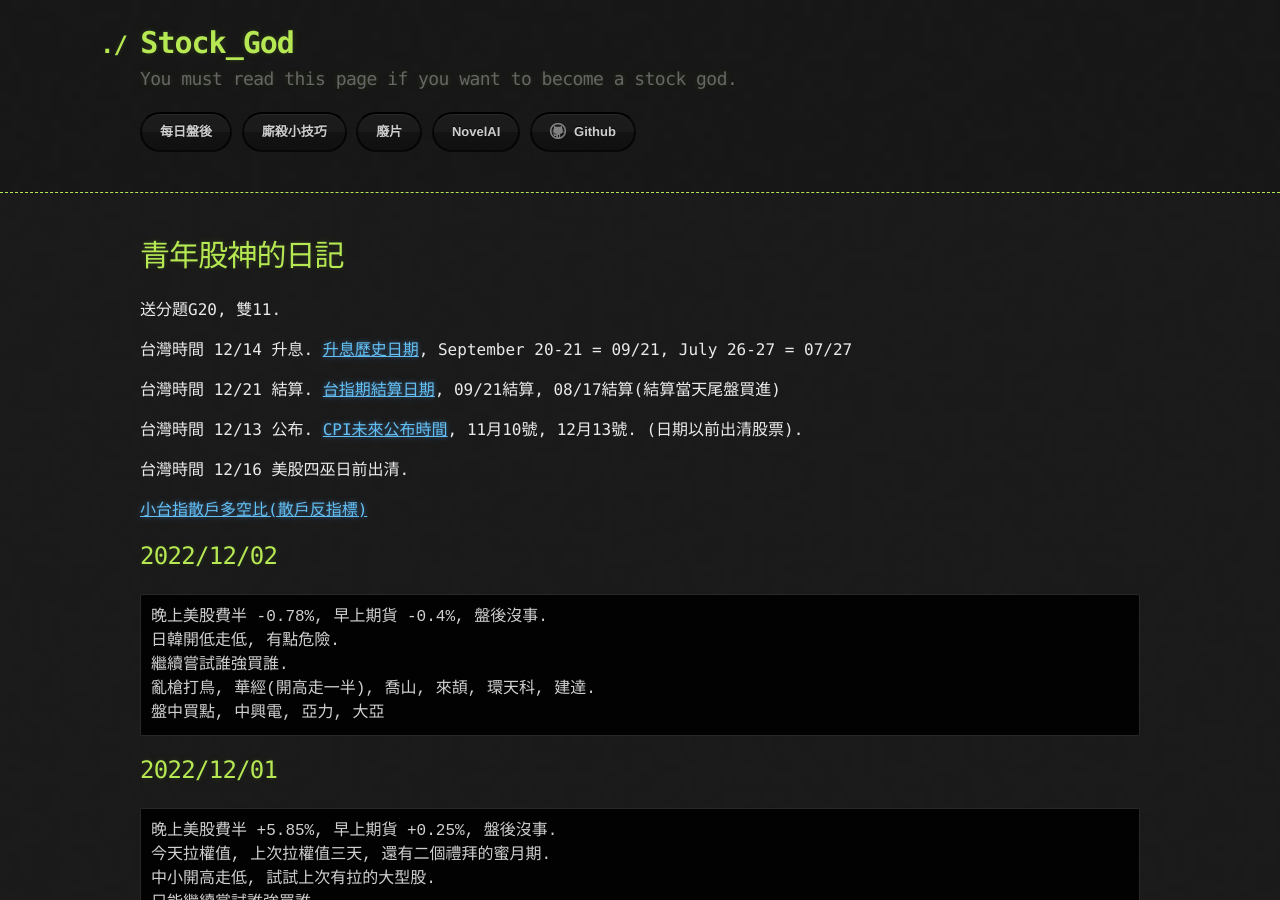
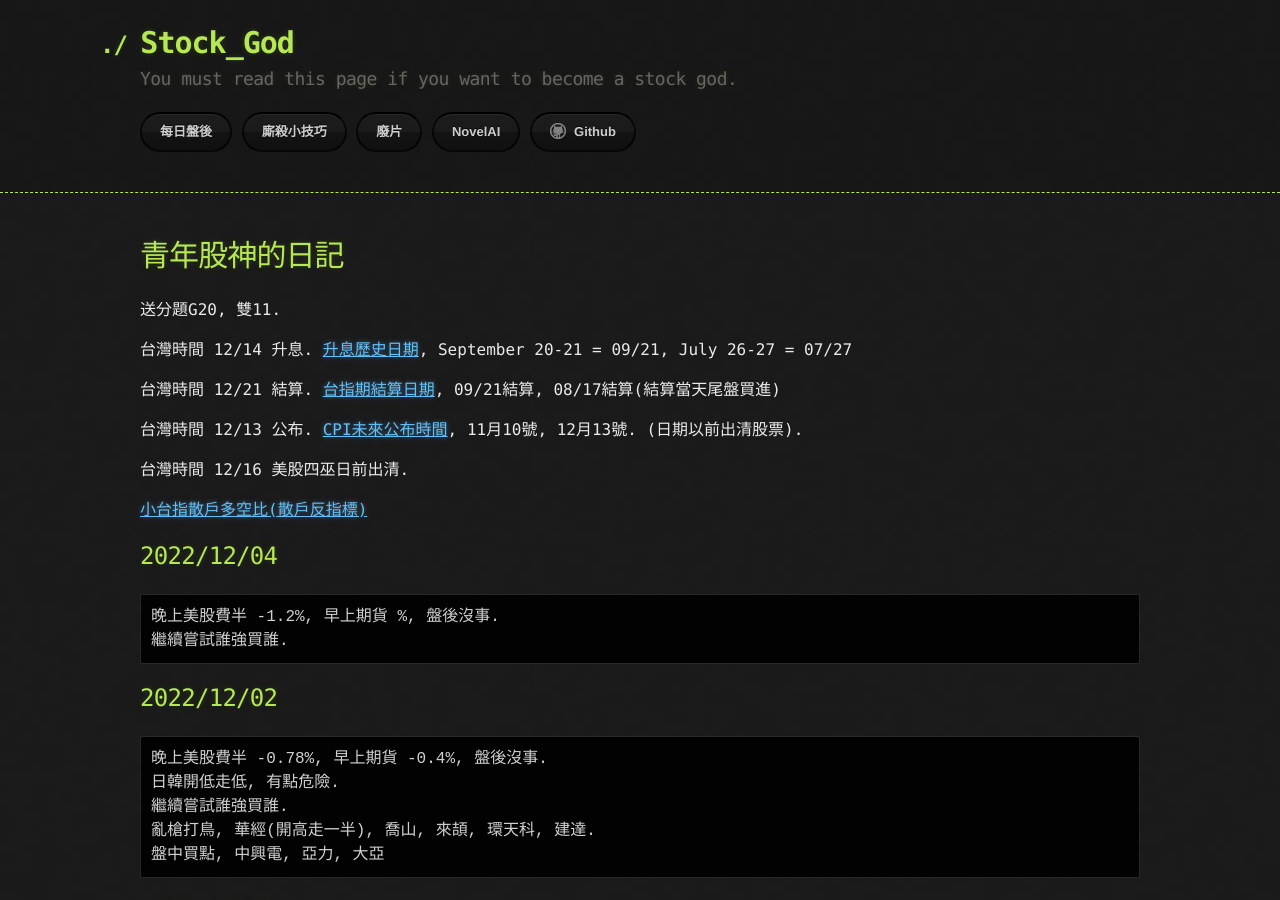
Before and after one commit to lepg5487/Stock_God, a Jekyll site: the page built from index.md, in a window 1280 px wide and 900 px high. Built offline with Jekyll 4.4.1, drawn with Linux system fonts in a browser that asks for light colours; our own code applies the rules of GitHub Pages for plain Markdown files.

Commit message:
Update index.md

````diff
--- a/index.md
+++ b/index.md
@@ -15,6 +15,12 @@ layout: testlayouts
 台灣時間 12/16 美股四巫日前出清.
 
 [小台指散戶多空比(散戶反指標)](https://www.macromicro.me/charts/20069/tw-mtx-long-to-short-ratio-of-individual-player)
+
+## 2022/12/04
+```
+晚上美股費半 -1.2%, 早上期貨 %, 盤後沒事.
+繼續嘗試誰強買誰.
+```
 
 ## 2022/12/02
 ```
````
